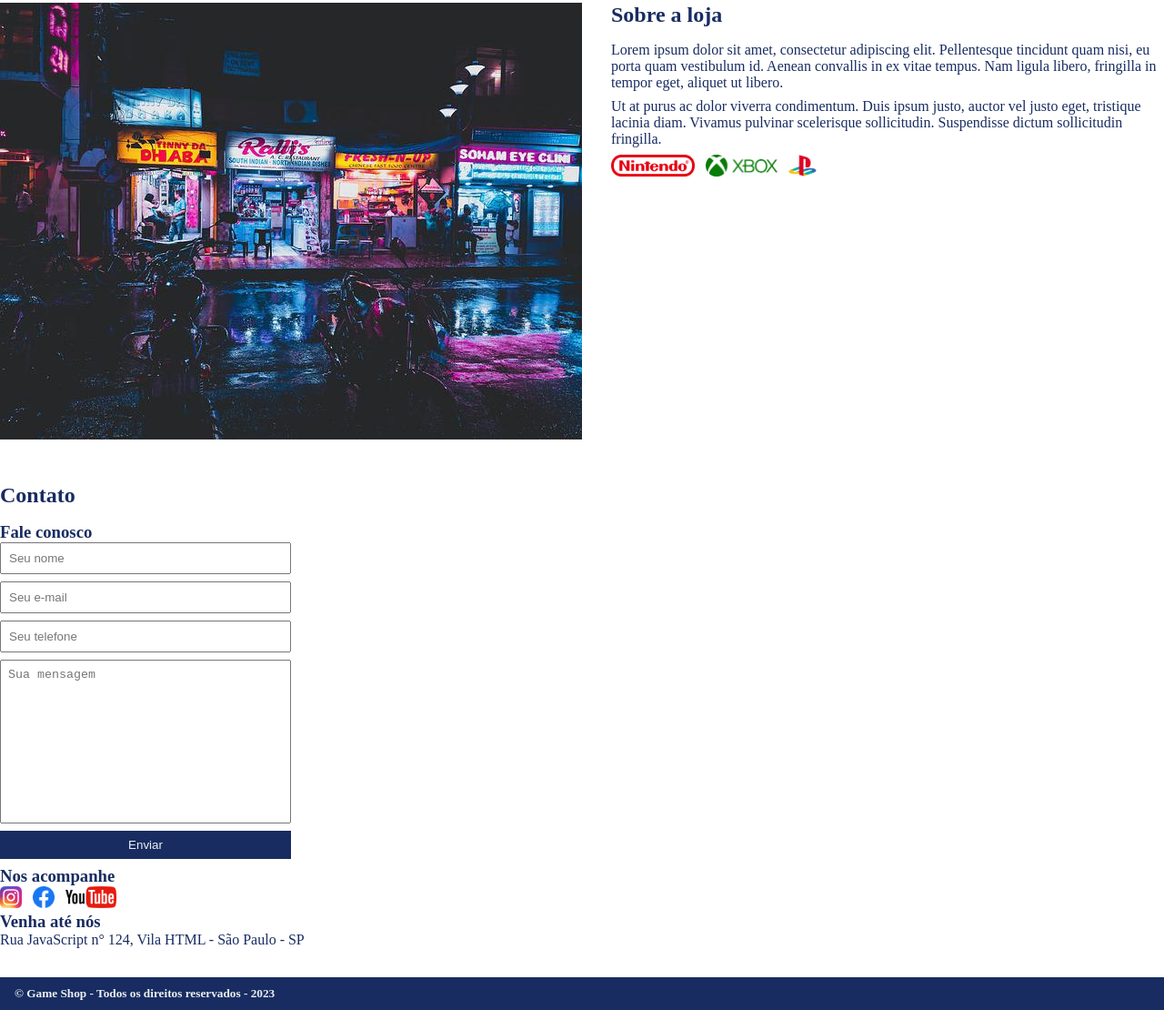
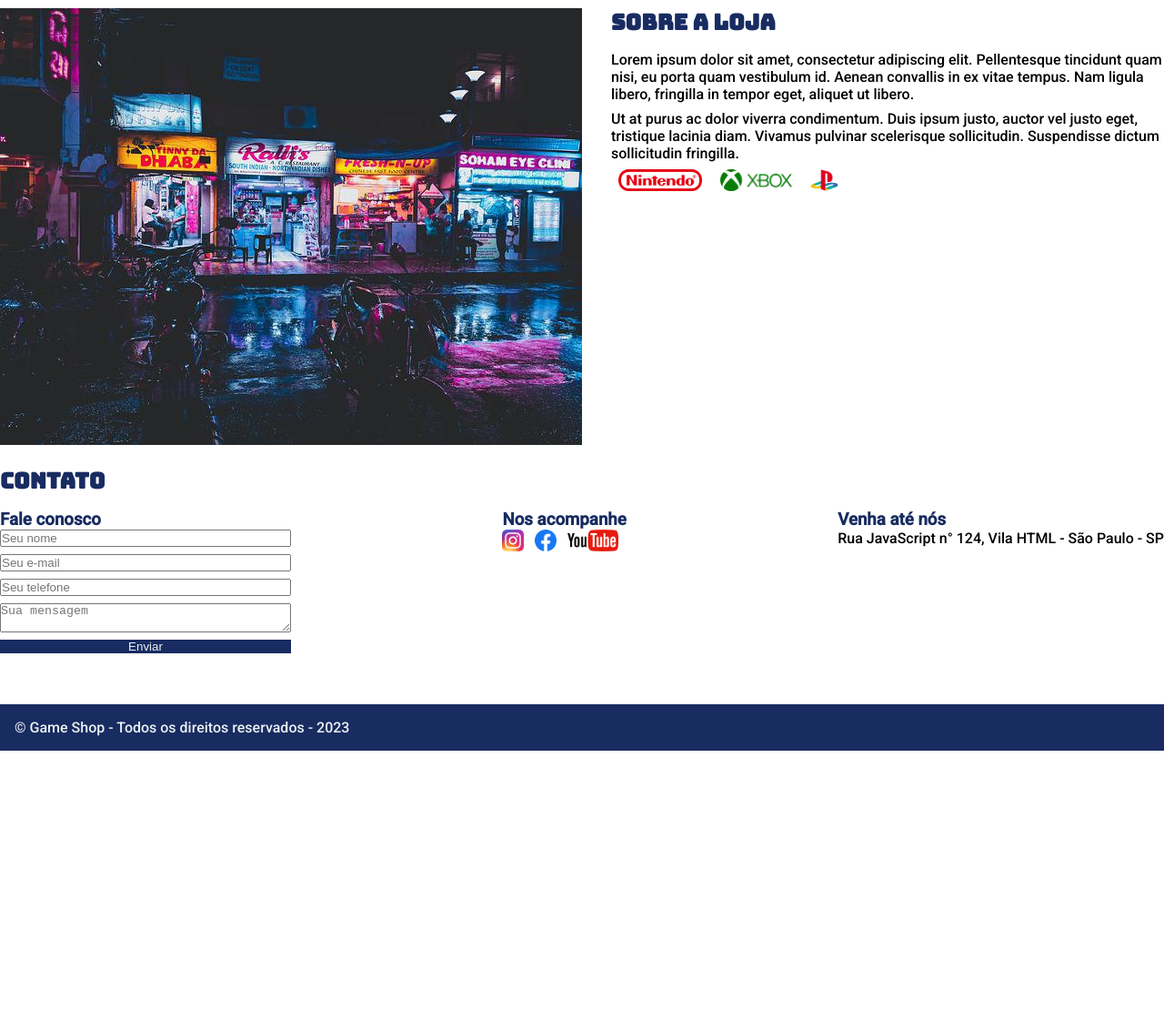
Before and after one commit to wellingtonmateusy/main, a plain HTML site: page Exercicios/GameShop/index.html in a window 1280 px wide. Shown: the part 90-1200 px from the top of the page at 91% size. After the commit the page ends 915 px from the top, so only its background shows below. Drawn offline with Linux system fonts and the light colour scheme.

Commit message:
Correção dos Erros

```diff
--- a/Exercicios/GameShop/index.html
+++ b/Exercicios/GameShop/index.html
@@ -6,6 +6,10 @@
         <meta name="viewport" content="width=device-width, initial-scale=1.0">
         <title>Games Shop - A sua loja de games</title>
         <link rel="stylesheet" href="main.css"/>
+
+        <link rel="preconnect" href="https://fonts.googleapis.com">
+        <link rel="preconnect" href="https://fonts.gstatic.com" crossorigin>
+        <link href="https://fonts.googleapis.com/css2?family=Bungee&family=Roboto:wght@500&display=swap" rel="stylesheet">
     </head>
     <body>
         <header>
@@ -23,6 +27,7 @@
                 </nav>
             </div>
         </header>
+
         <section id="about">
             <div class="container">
                 <img class="store-front" src="/Exercicios/GameShop/Midias/loja.jpg" alt="Fachada da loja Games Shop"/>
@@ -47,12 +52,11 @@
                     </ul>
                 </div>
             </div>
-    </section>
-
             <section id="contact">
                 <div class="container">
                     <h2>Contato</h2>
                     <div class="contact-methods">
+                        <div>
                             <h3>Fale conosco</h3>
                             <form>
                                 <input type="text" placeholder="Seu nome" required/>
@@ -63,9 +67,8 @@
                             </form>
                         </div>
                         <div>
+                            <h3>Nos acompanhe</h3>
                             <ul class="social-links">
-                    <article>
-                        <h3>Nos acompanhe</h3>
                                 <li>
                                     <a href="#" title="Siga-nos no Instagram">
                                         <img src="/Exercicios/GameShop/Midias/instagram.png" alt="Logo do Instagram" />
@@ -81,7 +84,6 @@
                                         <img src="/Exercicios/GameShop/Midias/youtube.png" alt="Logo do Youtube" />
                                     </a>
                                 </li>
-                    </article>
                             </ul>
                         </div>
                         <div>
@@ -91,9 +93,11 @@
                             </p>
                         </div>
                     </div>
+                </div>
             </section>
+        </section>
+        <footer>
+                <p>© Game Shop - Todos os direitos reservados - 2023</p>
+        </footer>
     </body>
-<footer>
-    <h5>© Game Shop - Todos os direitos reservados - 2023</h5>
-</footer>
 </html>
--- a/Exercicios/GameShop/main.css
+++ b/Exercicios/GameShop/main.css
@@ -1,14 +1,23 @@
 /* ESTILO 1 */
 *{
+    box-sizing: border-box;
     margin: 0;
     padding: 0;
-    box-sizing: border-box;
+}
+
+header h1,
+section h2 {
+    font-family: 'Bungee', cursive;
+}
+
+body {
+    font-family: 'Roboto', sans-serif;
 }
 
 /* ESTILO 2 */
 
-header{
-    padding: 16px 0;
+header, footer{
+    padding: 16px;
     background-color: #182c61;
     color: #ecf0f1;
 }
@@ -27,40 +36,31 @@ header nav li a{
 /* ESTILO 3 */
 .container {
     max-width: 1280px;
-    width: 100%;
+    align-items: center;
     margin: 0 auto;
 }
 
 /* ESTILO 4 */
-header .container{
+header .container,
+section .container{
     display: flex;
     align-items: center;
     justify-content: space-between;
 }
 
 /* ESTILO 5 */
-header .container,
-section .container {
-    display: flex;
-    align-items: center;
-    justify-content: space-between;
+.brands-list img {
+    height: 24px;
+}
+.brands-list li {
+    display: inline;
+    margin: 8px;
 }
 
 /* ESTILO 6 */
-.brands-list img {
-    height: 24px;
-}
-
-.brands-list li {
-    display: inline;
-    margin-right: 8px;
-}
-
-/* ESTILO 7 */
 section .container {
     align-items: flex-start;
 }
-
 section {
     padding: 24px 0;
 }
@@ -74,6 +74,7 @@ section {
 }
 
 section p{
+    color: black;
     margin-bottom: 8px;
 }
 
@@ -86,7 +87,7 @@ section p{
     display: block;
 }
 
-.container-methods {
+.contact-methods {
     display: flex;
     justify-content: space-between;
 }
@@ -97,12 +98,6 @@ form button {
     display: block;
     width: 320px;
     margin-bottom: 8px;
-    padding: 8px;
-}
-
-form textarea {
-    resize: none;
-    height: 180px;
 }
 
 form button {
@@ -132,13 +127,3 @@ input:focus, textarea:focus {
 .social-links li a{
     text-decoration: none;
 }
-
-footer {
-    background-color: #182c61;
-    padding: 10px 0;
-    color: #ecf0f1;
-}
-
-footer h5{
-    margin-left: 16px;
-}
```
Lines whose indentation alone changed are shown as unchanged.
